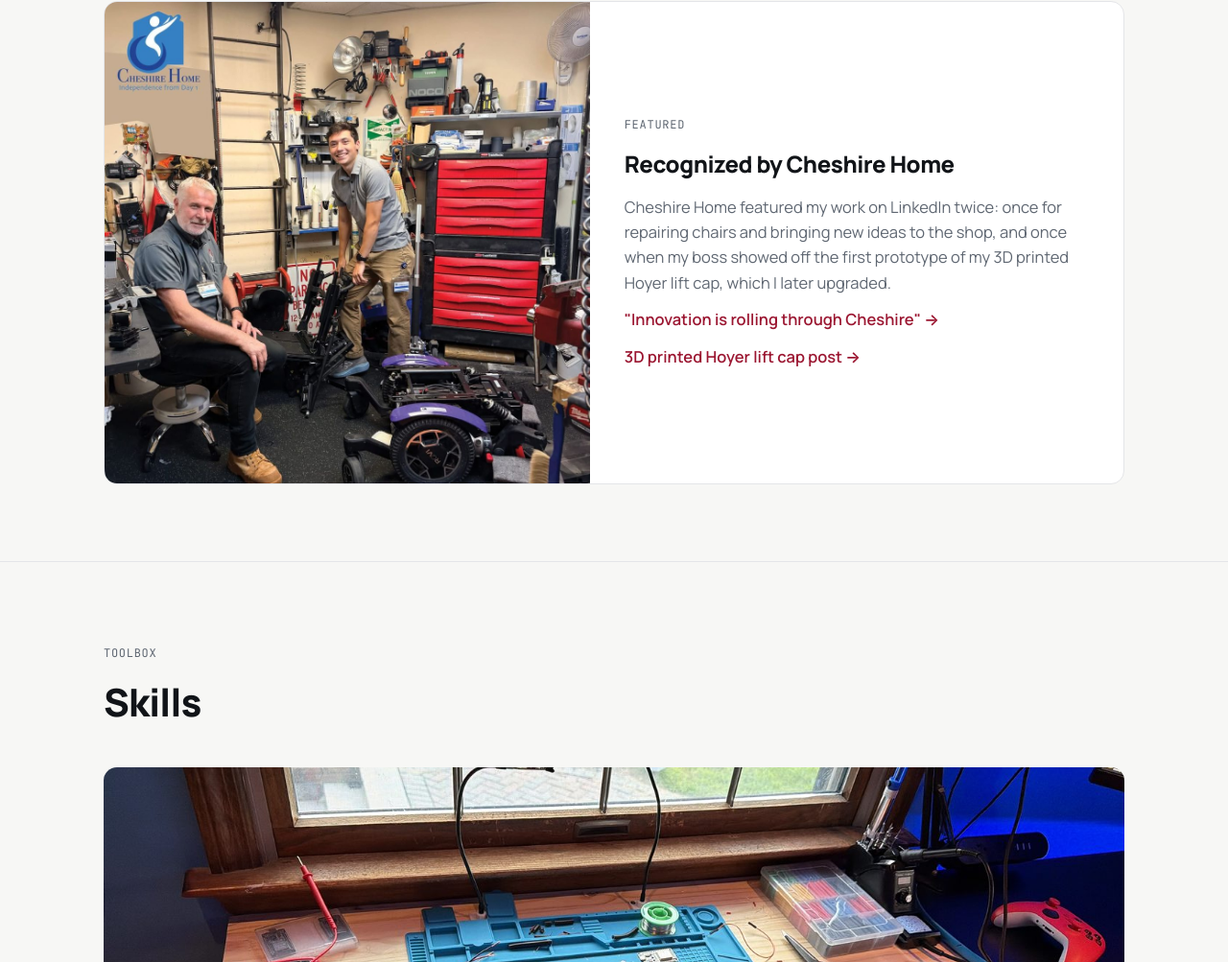
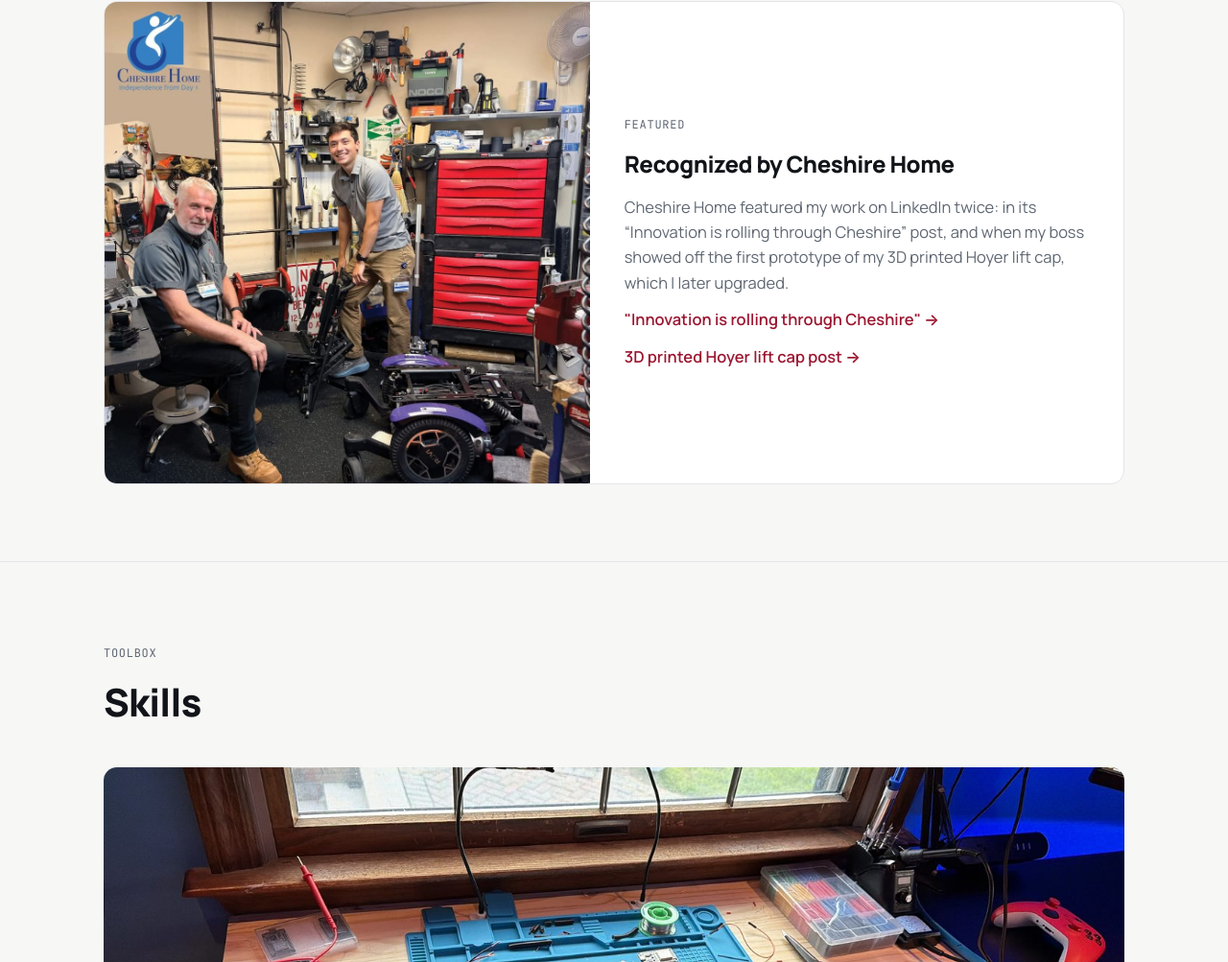
Before and after one commit to FisherOVW/MyPortfolio, a plain HTML site: page index.html in a window 1280 px wide. Shown: the part 6154-7157 px from the top of the page at 96% size. Drawn offline with Linux system fonts and the light colour scheme.

Commit message:
Reword featured section
Co-Authored-By: Claude Opus 5.5 <noreply@anthropic.com>
Claude-Session: https://claude.ai/code/session_017MY9sr2Yxod9LS5thNK5XT

```diff
--- a/index.html
+++ b/index.html
@@ -423,7 +423,7 @@ footer { padding: 36px 0 48px; color: var(--muted); font-size: 14px; }
         <div>
           <span class="label">Featured</span>
           <h3>Recognized by Cheshire Home</h3>
-          <p>Cheshire Home featured my work on LinkedIn twice: once for repairing chairs and bringing new ideas to the shop, and once when my boss showed off the first prototype of my 3D printed Hoyer lift cap, which I later upgraded.</p>
+          <p>Cheshire Home featured my work on LinkedIn twice: in its “Innovation is rolling through Cheshire” post, and when my boss showed off the first prototype of my 3D printed Hoyer lift cap, which I later upgraded.</p>
           <a href="https://www.linkedin.com/posts/innovation-is-rolling-through-cheshire-share-7480622541208772608-3WqT/">"Innovation is rolling through Cheshire" →</a>
           <a href="https://www.linkedin.com/posts/3dprinting-assistivetechnology-innovation-ugcPost-7492612847227621376-hxwy/">3D printed Hoyer lift cap post →</a>
         </div>
```
